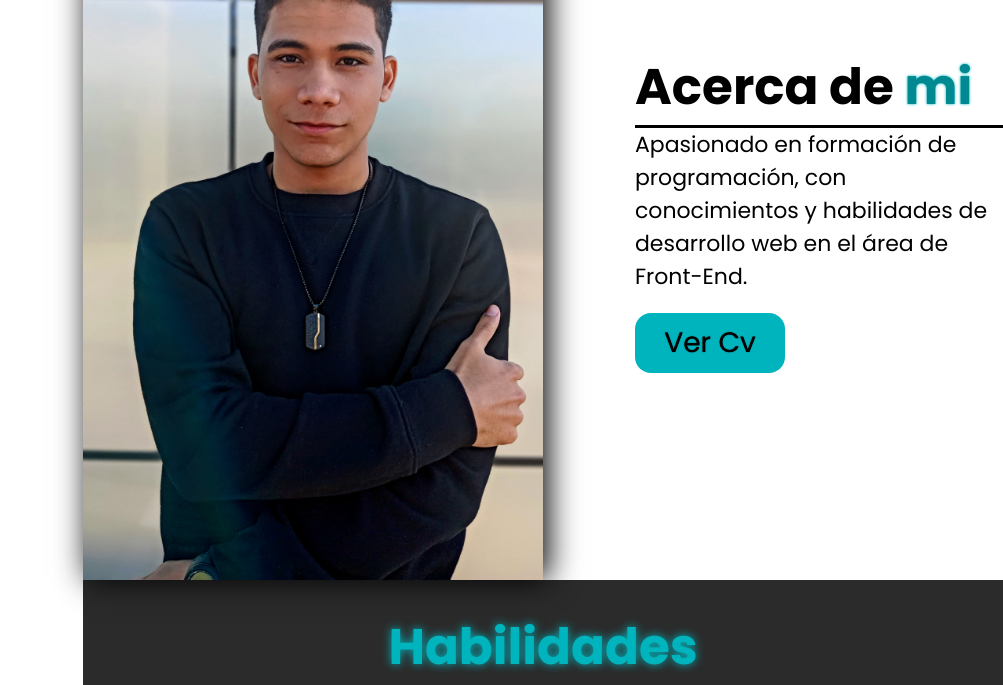
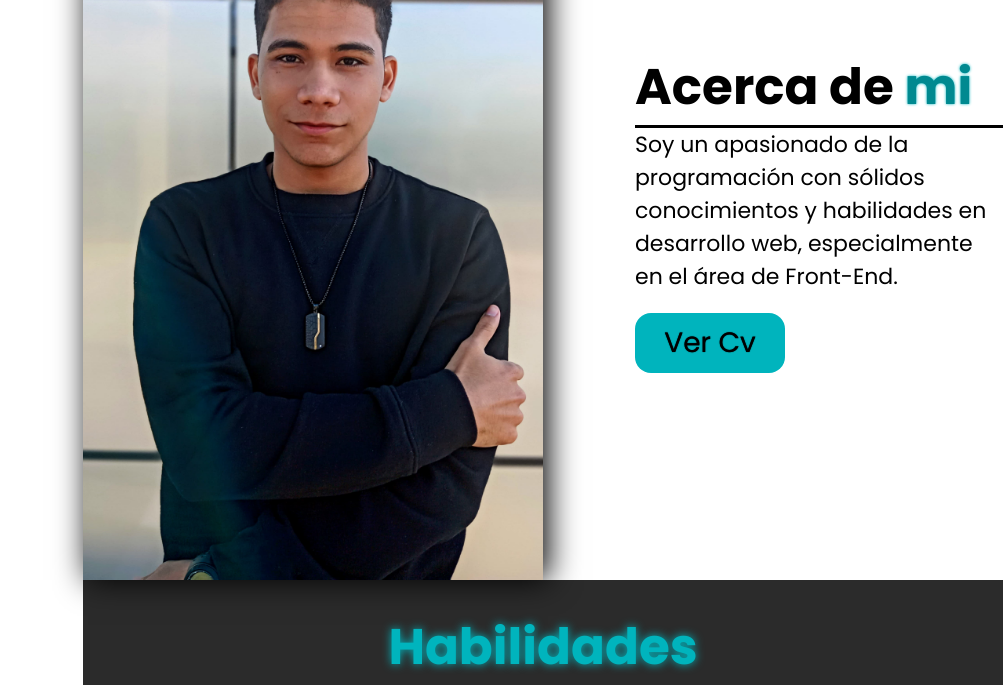
Before and after one commit to SamuelDev23/MY_PORTFOLIO, a plain HTML site: page index.html in a window 1280 px wide. Shown: the part 1020-1705 px from the top of the page, without its empty margins (277-1280 px from the left). Drawn offline with nearby package versions, Linux system fonts and the light colour scheme.

Commit message:
update_description

```diff
--- a/index.html
+++ b/index.html
@@ -72,7 +72,10 @@
 
             <div class="info-col">
                 <p>
-                 Apasionado en formación de programación, con conocimientos y habilidades de desarrollo web en el área de Front-End.
+                     Soy un apasionado de la programación con
+                     sólidos conocimientos y habilidades en
+                     desarrollo web, especialmente en el área
+                     de Front-End.
                 </p>
                 <button class="btn-cv"><a href="https://drive.google.com/file/d/1g5q2SiRmPplZmWmv3sCYZ0kIbha05-pA/view?usp=sharing" target="_blank">Ver Cv</a></button>
             </div>
```
